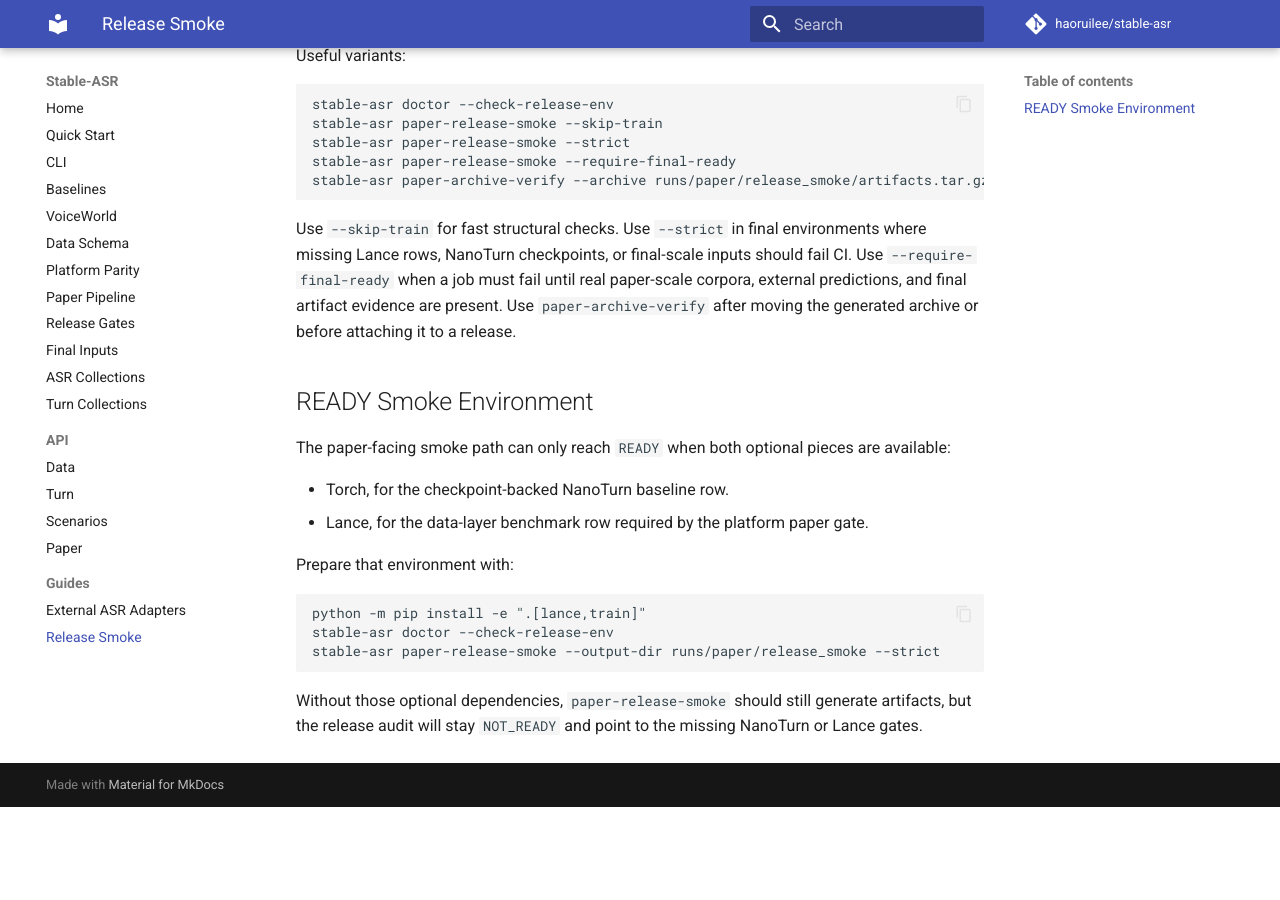
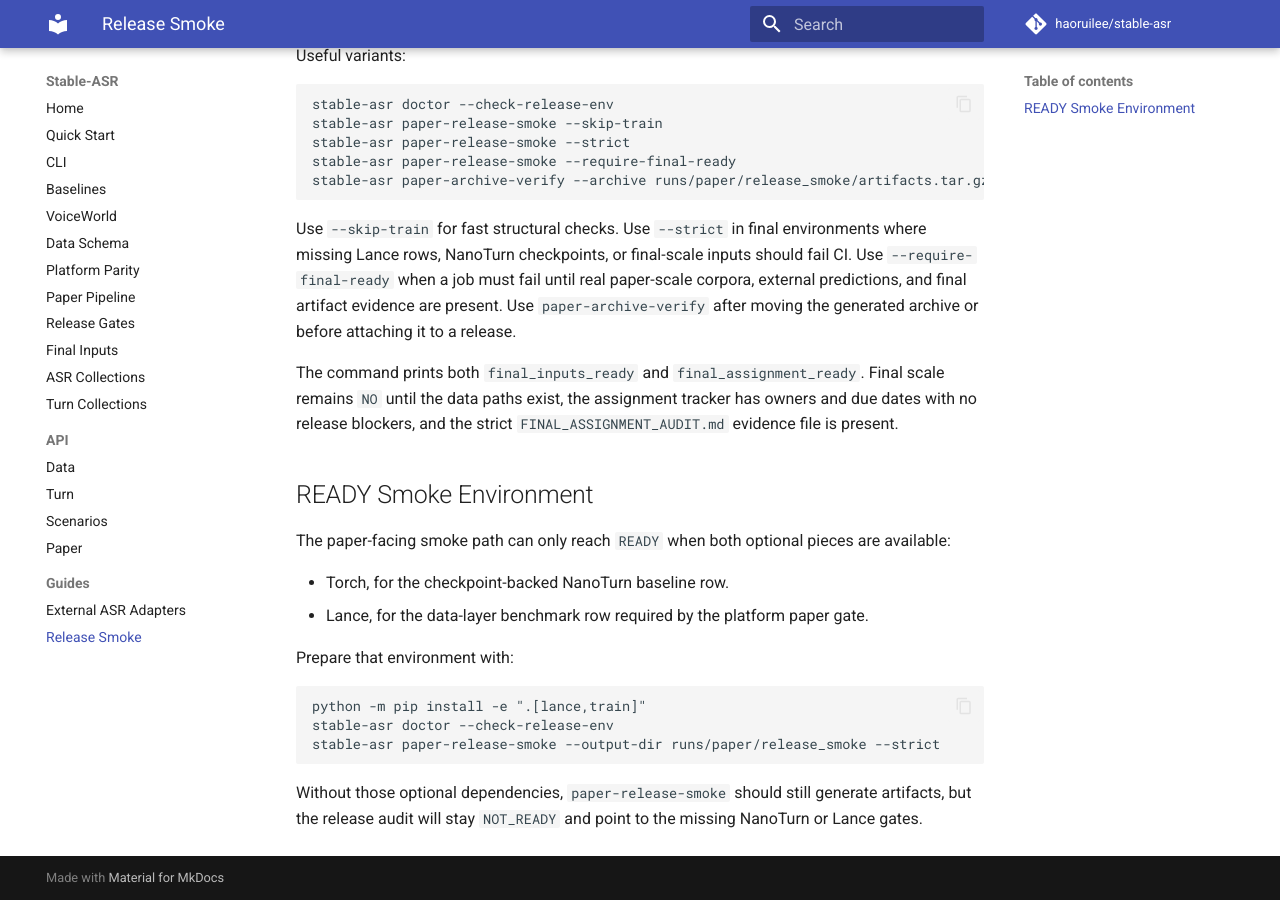
Before and after one commit to haoruilee/stable-asr, an MkDocs documentation site: the page built from docs/guides/release_smoke.md, in a window 1280 px wide and 900 px high, scrolled down 873 px. Built offline with MkDocs 1.6.1 and Material for MkDocs 9.7.7, drawn with Linux system fonts in a browser that asks for light colours; comment, search, counter and statistics services are not loaded; before the commit the page ends 1680 px from its top, so only the background shows below that.

Commit message:
feat: report assignment readiness in release smoke

```diff
--- a/docs/guides/release_smoke.md
+++ b/docs/guides/release_smoke.md
@@ -44,6 +44,11 @@ real paper-scale corpora, external predictions, and final artifact evidence are
 present. Use `paper-archive-verify` after moving the generated archive or
 before attaching it to a release.
 
+The command prints both `final_inputs_ready` and `final_assignment_ready`.
+Final scale remains `NO` until the data paths exist, the assignment tracker has
+owners and due dates with no release blockers, and the strict
+`FINAL_ASSIGNMENT_AUDIT.md` evidence file is present.
+
 ## READY Smoke Environment
 
 The paper-facing smoke path can only reach `READY` when both optional pieces are
```
Also changed, not shown: README.md (+2 -1 lines), 2 other files.
